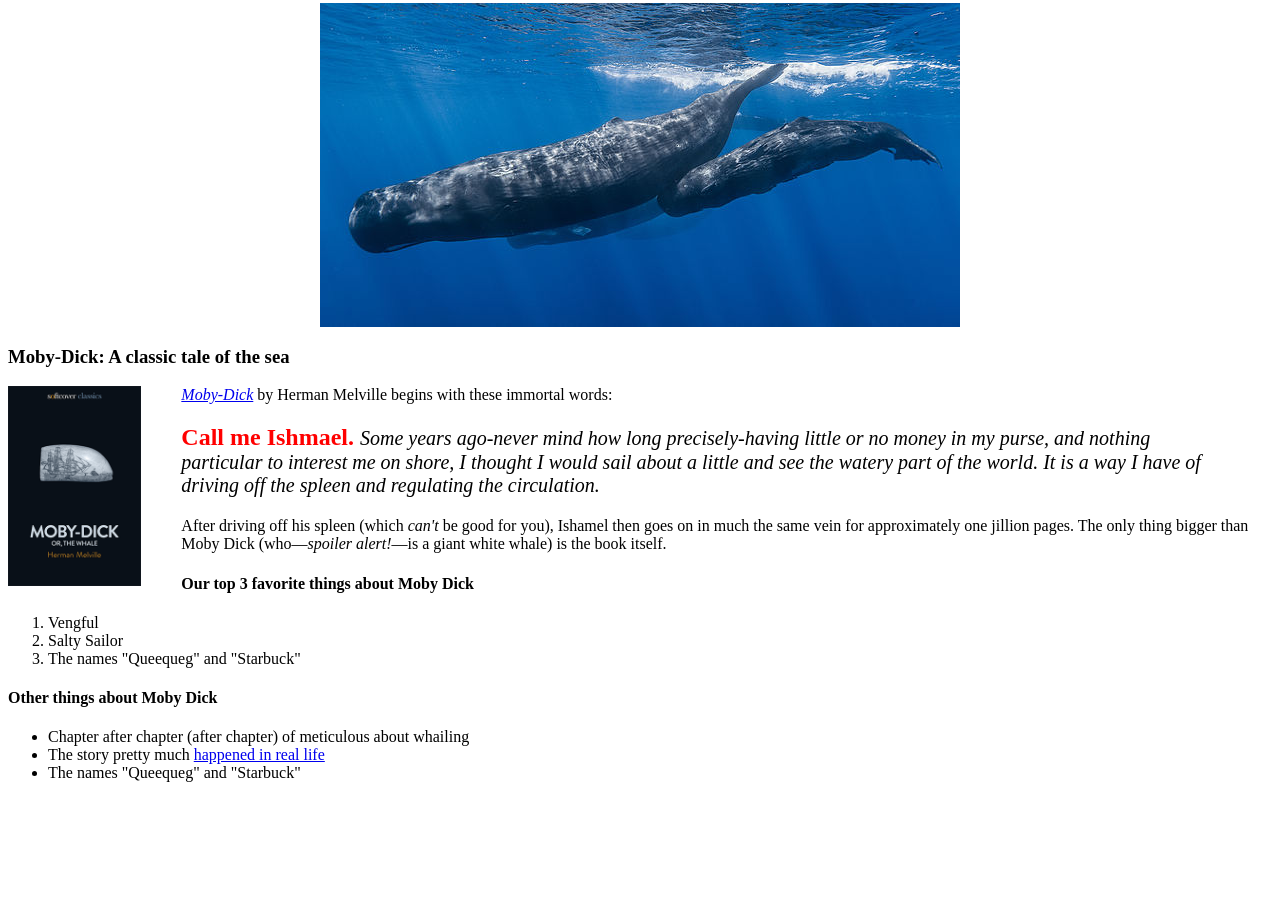
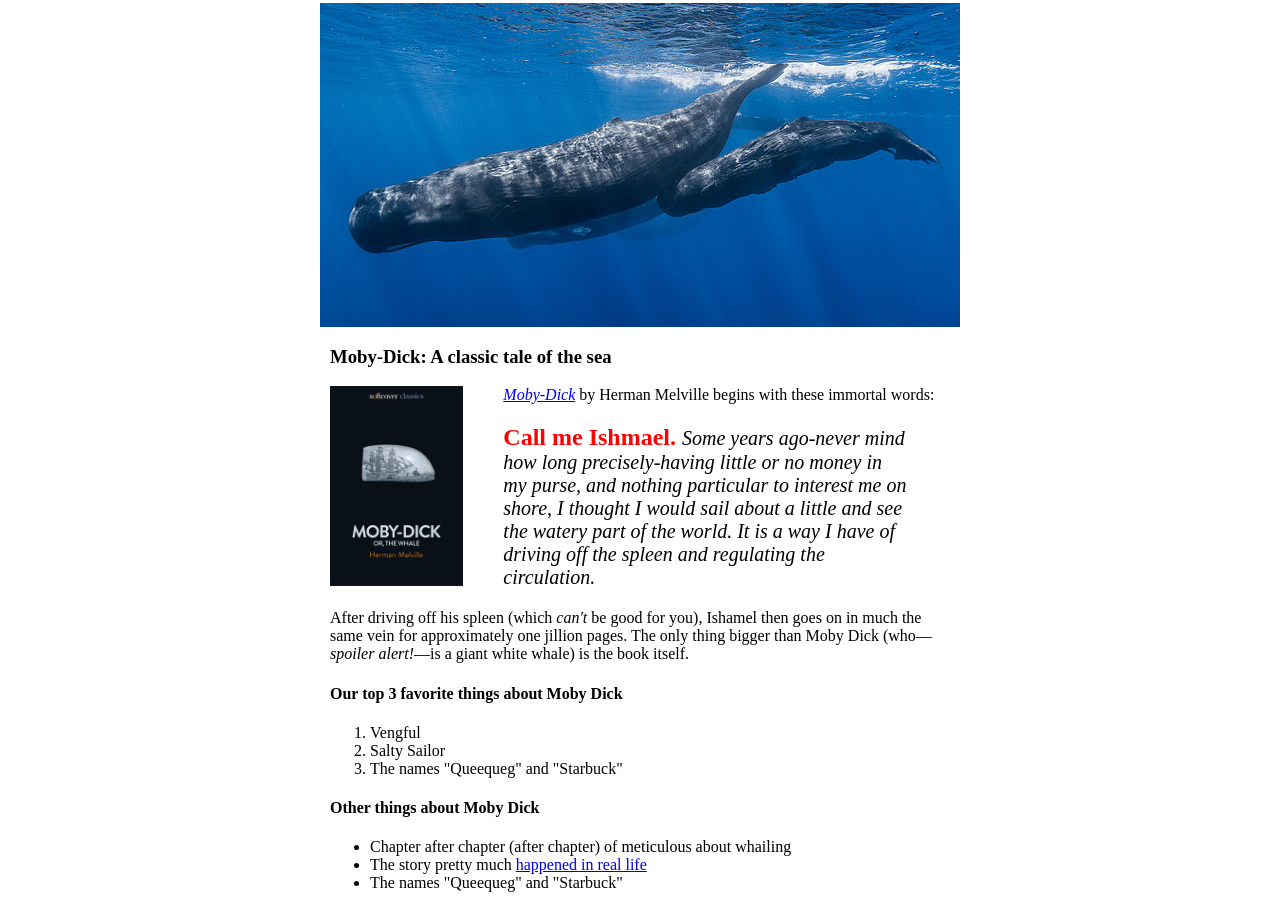
Before and after one commit to kennethpalad/learning-html-layouts-and-styling, a plain HTML site: page index.html in a window 1280 px wide. Shown: the part 216-1124 px from the top of the page. Before the commit the page ends 1014 px from the top, so only its background shows below. Drawn offline with Linux system fonts and the light colour scheme.

Commit message:
Centered a div using margin

```diff
--- a/index.html
+++ b/index.html
@@ -27,7 +27,7 @@
         <img src="images/sperm_whales.jpg" alt="image of a sperm whale" style="display: block;margin-left: auto;margin-right: auto;">
     </a>
 
-    <div>
+    <div style="width: 620px;margin: auto;">
         <h3>
             Moby-Dick: A classic tale of the sea
         </h3>
@@ -45,7 +45,8 @@
                     font-size:24px;
                     font-weight:bold;
                     color:#ff0000;
-                    ">Call me Ishmael. </span>
+                    ">Call me Ishmael.
+                </span>
                 Some years ago-never mind how long precisely-having little or no money in my purse, and nothing particular to interest me on shore, I thought I would sail about a little and see the watery part of the world. It is a way I have of driving off the spleen and regulating the circulation.
             </p>
         </blockquote>
```
